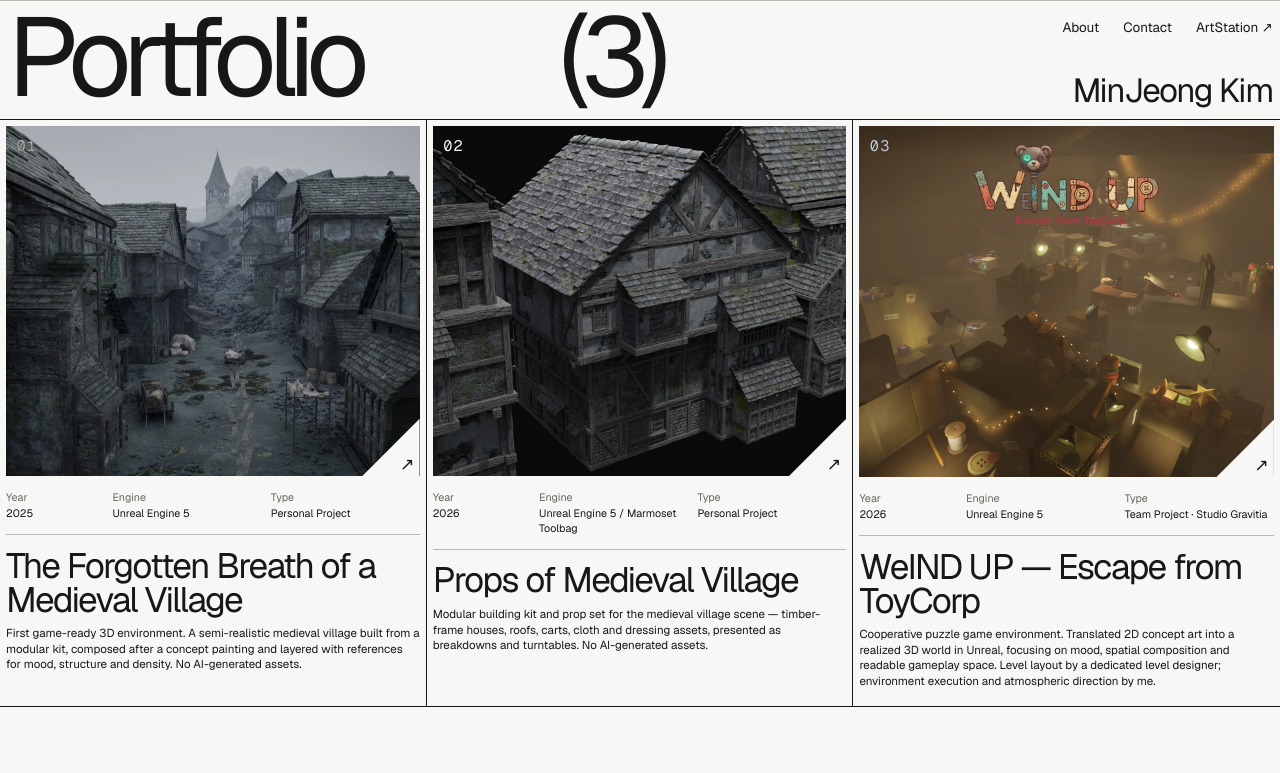
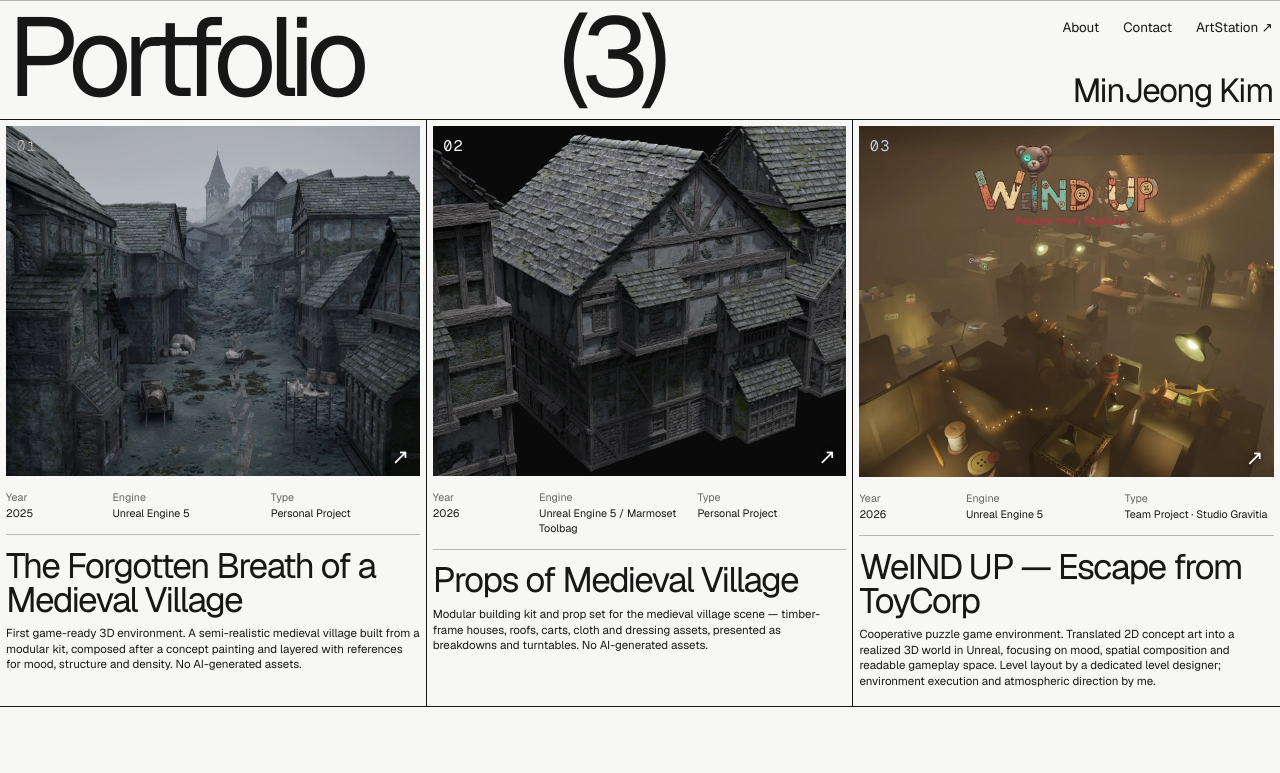
Before and after one commit to rohyunsang/kimminjeong-portfolio, a Next.js app: page / in a window 1280 px wide. Shown: the top 773 px of the page. Built offline with nearby package versions, Linux system fonts and the light colour scheme.

Commit message:
Show white project arrows over images

```diff
--- a/src/app/globals.css
+++ b/src/app/globals.css
@@ -133,34 +133,17 @@ a {
   background: #050505;
 }
 
-.work-image-frame::after {
-  content: "";
-  position: absolute;
-  right: 0;
-  bottom: 0;
-  z-index: 1;
-  width: clamp(3rem, 4.5vw, 4.75rem);
-  aspect-ratio: 1;
-  background: var(--background);
-  clip-path: polygon(100% 0, 100% 100%, 0 100%);
-  transform-origin: right bottom;
-  transition: transform 220ms ease;
-}
-
 .work-image-frame::before {
   content: "↗";
   position: absolute;
-  right: 0.32rem;
-  bottom: 0.18rem;
+  right: 0.65rem;
+  bottom: 0.55rem;
   z-index: 2;
-  color: var(--foreground);
-  font-size: clamp(0.95rem, 1.35vw, 1.35rem);
+  color: #fff;
+  font-size: clamp(1.15rem, 1.65vw, 1.65rem);
   line-height: 1;
+  text-shadow: 0 1px 6px rgb(0 0 0 / 55%);
   transition: transform 220ms ease;
-}
-
-.work-card-link:hover .work-image-frame::after {
-  transform: scale(1.12);
 }
 
 .work-card-link:hover .work-image-frame::before {
```
